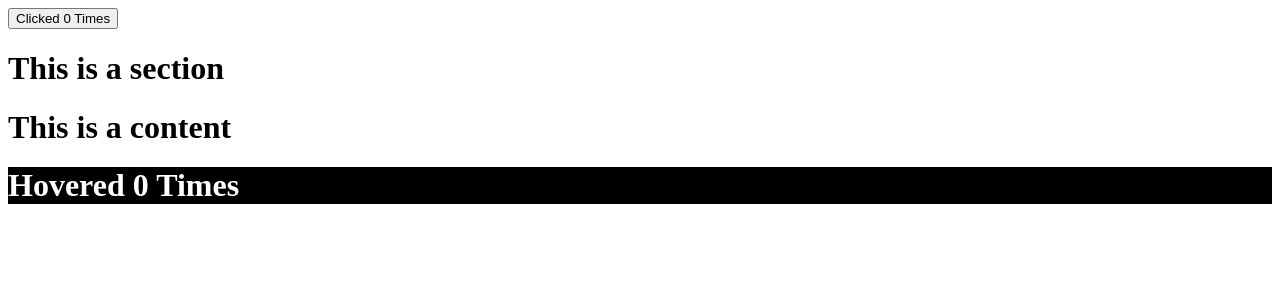
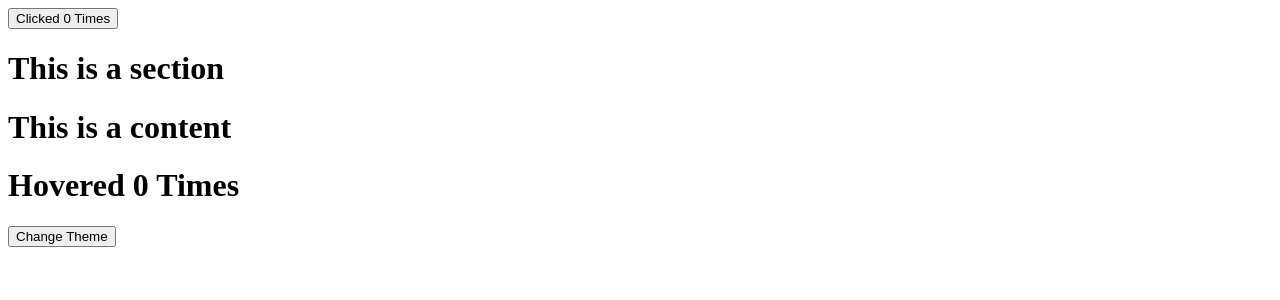
Before and after one commit to fuadragib01/lws-react, a React (Create React App) app: page / in a window 1280 px wide. Shown: the top 300 px of the page. Built offline with nearby package versions, Linux system fonts and the light colour scheme.

Commit message:
Done L-17, Context api, have some code issue

```diff
--- a/src/App.js
+++ b/src/App.js
@@ -8,6 +8,20 @@ class App extends React.Component {
 	state = {
 		theme: "dark",
 	};
+
+	switchTheme = () => {
+		this.setState(({ theme }) => {
+			if (theme === "dark") {
+				return {
+					theme: "light",
+				};
+			}
+			return {
+				theme: "dark",
+			};
+		});
+	};
+
 	render() {
 		const { theme } = this.state;
 		return (
@@ -20,7 +34,9 @@ class App extends React.Component {
 						/>
 					)}
 				/>
-				<ThemeContext.Provider value={{ theme: theme }}>
+				<ThemeContext.Provider
+					value={{ theme, switchTheme: this.switchTheme }}
+				>
 					<Section />
 				</ThemeContext.Provider>
 			</div>
--- a/src/components/Content.js
+++ b/src/components/Content.js
@@ -3,27 +3,32 @@ import Counter from "./Counter";
 import HoverCounter from "./HoverCounter";
 import ThemeContext from "../contexts/ThemeContext";
 
-const Content = () => {
+class Content extends React.Component {
+	componentDidMount() {
+		console.log(this.context);
+	}
+	render() {
+		const { theme, switchTheme } = this.context;
 		return (
 			<div>
 				<h1>This is a content</h1>
 				<Counter
 					render={(counter, incrementCount) => {
 						return (
-						<ThemeContext.Consumer>
-							{({ theme }) => (
 							<HoverCounter
 								count={counter}
 								incrementCount={incrementCount}
-									theme={theme}
+								theme={{ theme }}
+								switchTheme={switchTheme}
 							/>
-							)}
-						</ThemeContext.Consumer>
 						);
 					}}
 				/>
 			</div>
 		);
-};
+	}
+}
 
 export default Content;
+
+Content.contextType = ThemeContext;
--- a/src/components/HoverCounter.js
+++ b/src/components/HoverCounter.js
@@ -1,7 +1,7 @@
 import React from "react";
 
 const HoverCounter = (props) => {
-	const { count, incrementCount, theme } = props;
+	const { count, incrementCount, theme, switchTheme } = props;
 	const style =
 		theme === "dark" ? { backgroundColor: "#000", color: "#fff" } : null;
 	return (
@@ -9,6 +9,7 @@ const HoverCounter = (props) => {
 			<h1 onMouseOver={incrementCount} style={style}>
 				Hovered {count} Times
 			</h1>
+			<button onClick={switchTheme}>Change Theme</button>
 		</div>
 	);
 };
```
Lines whose indentation alone changed are shown as unchanged.
